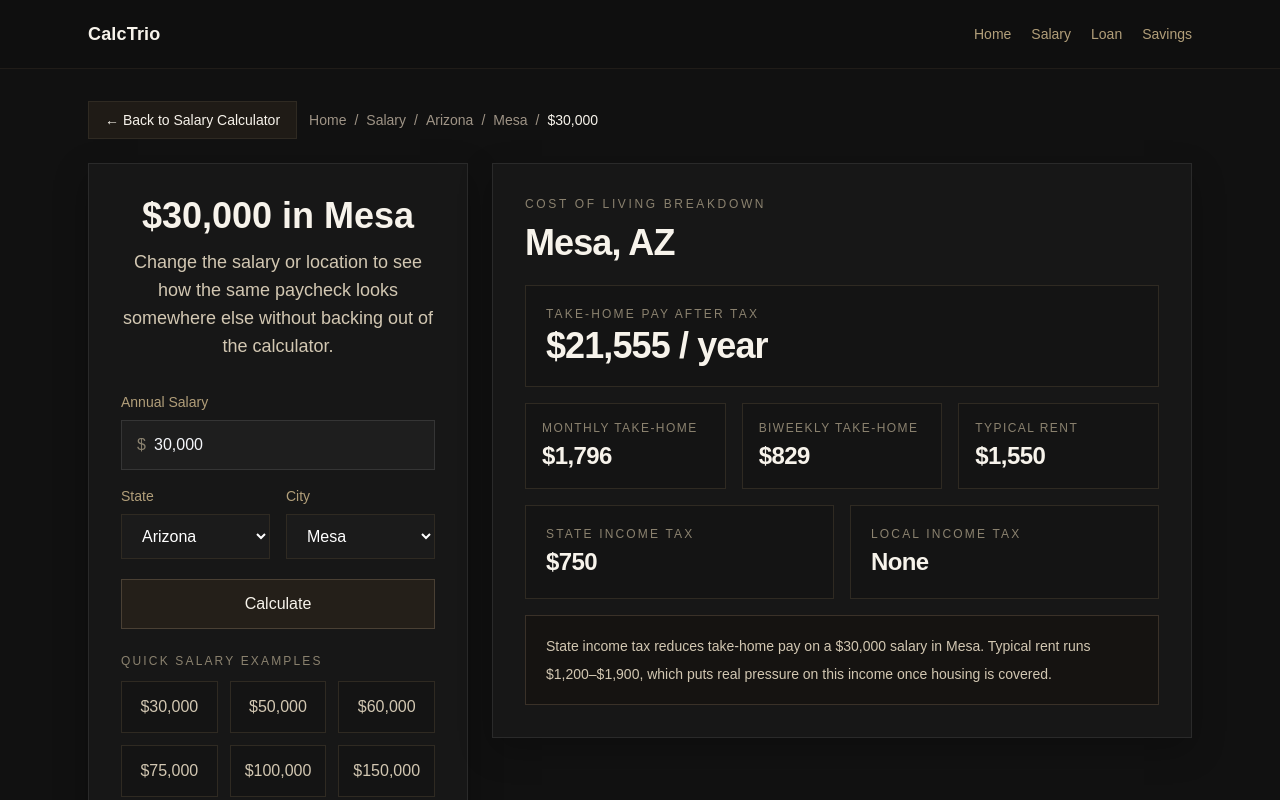
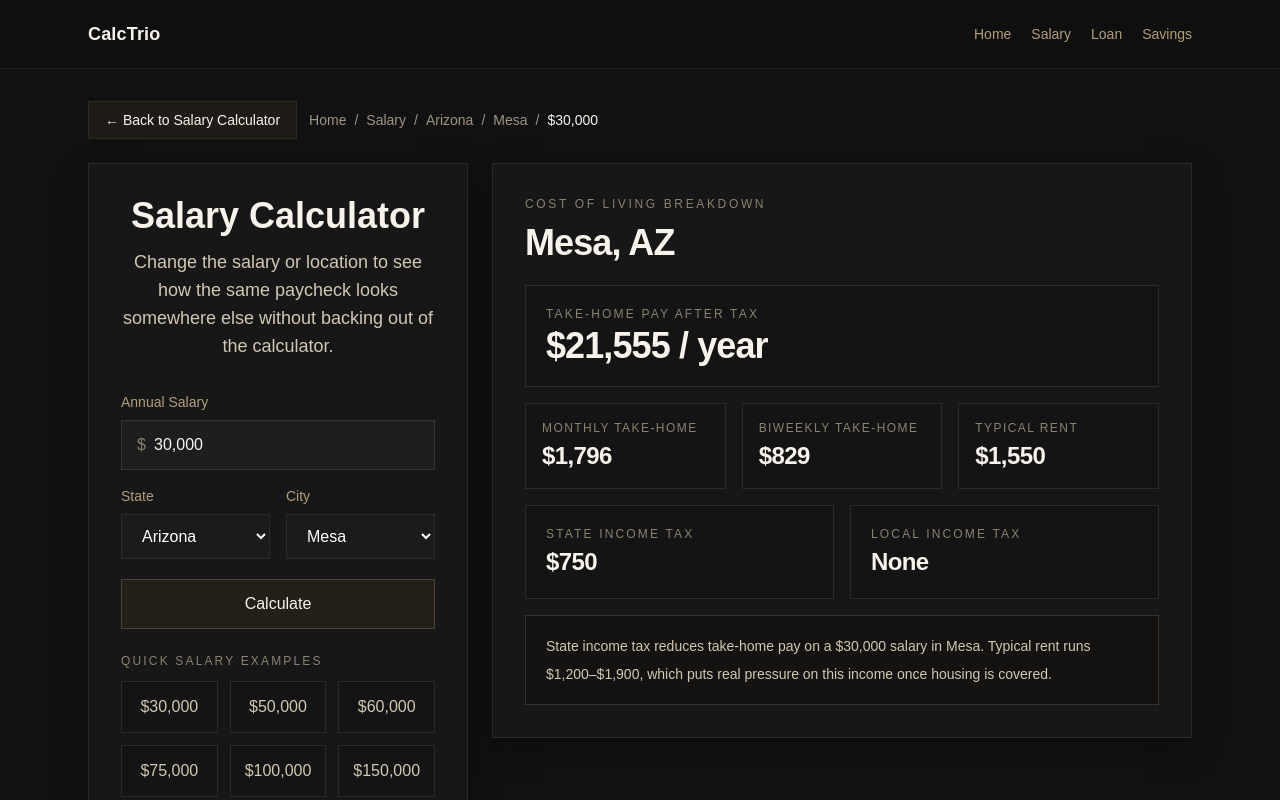
Before and after one commit to mrmagik03/calctrio, a Next.js app: page /salary/30000/arizona/mesa in a window 1280 px wide. Shown: the top 800 px of the page. Built offline with nearby package versions, Linux system fonts and the light colour scheme.

Commit message:
Removed title on city page

```diff
--- a/app/salary/[amount]/[state]/[city]/page.tsx
+++ b/app/salary/[amount]/[state]/[city]/page.tsx
@@ -208,7 +208,6 @@ export default async function SalaryCityAmountPage({ params }: Props) {
             initialAmount={amount}
             initialStateSlug={state.slug}
             initialCitySlug={city.slug}
-            title={`${formatWholeCurrency(amount)} in ${city.name}`}
             description={`Change the salary or location to see how the same paycheck looks somewhere else without backing out of the calculator.`}
           />
 
```
